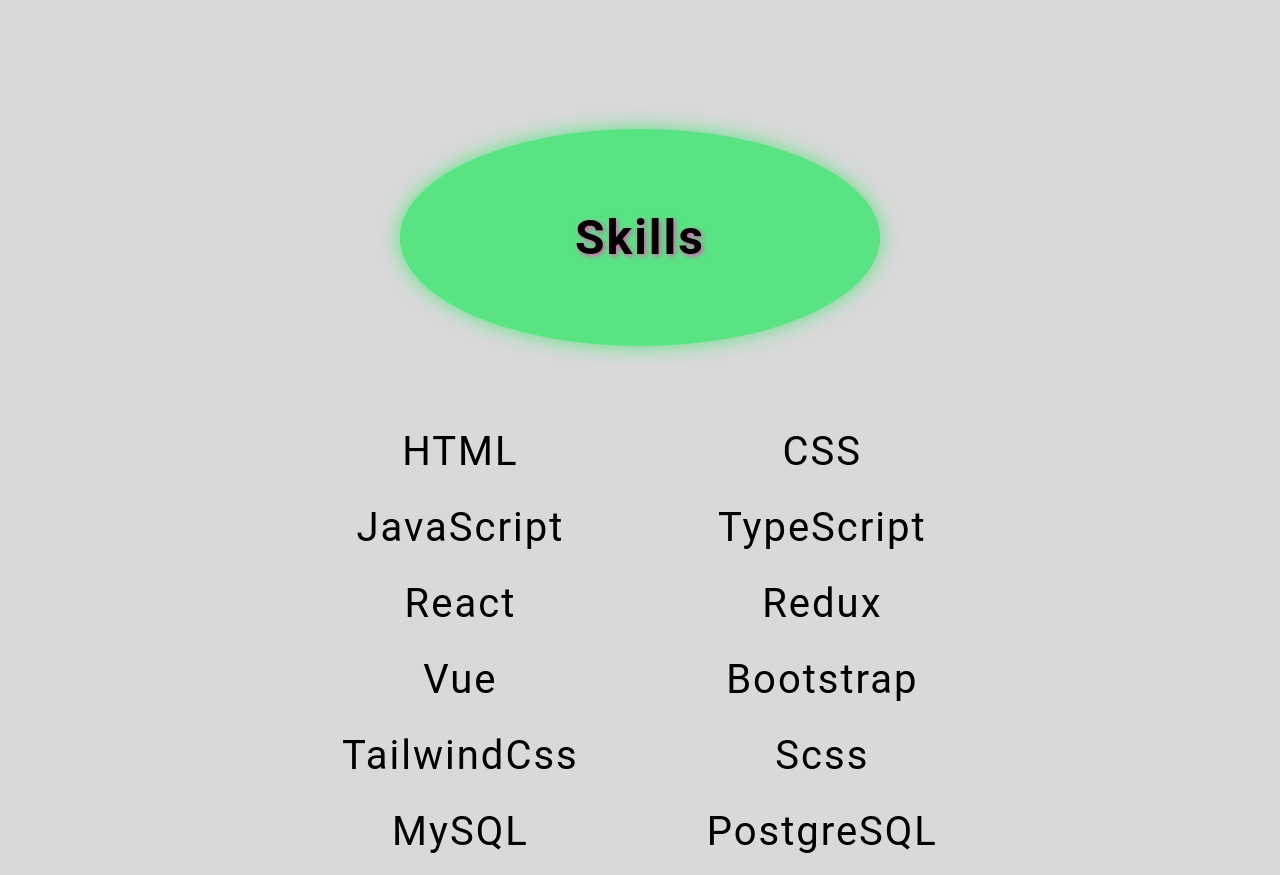
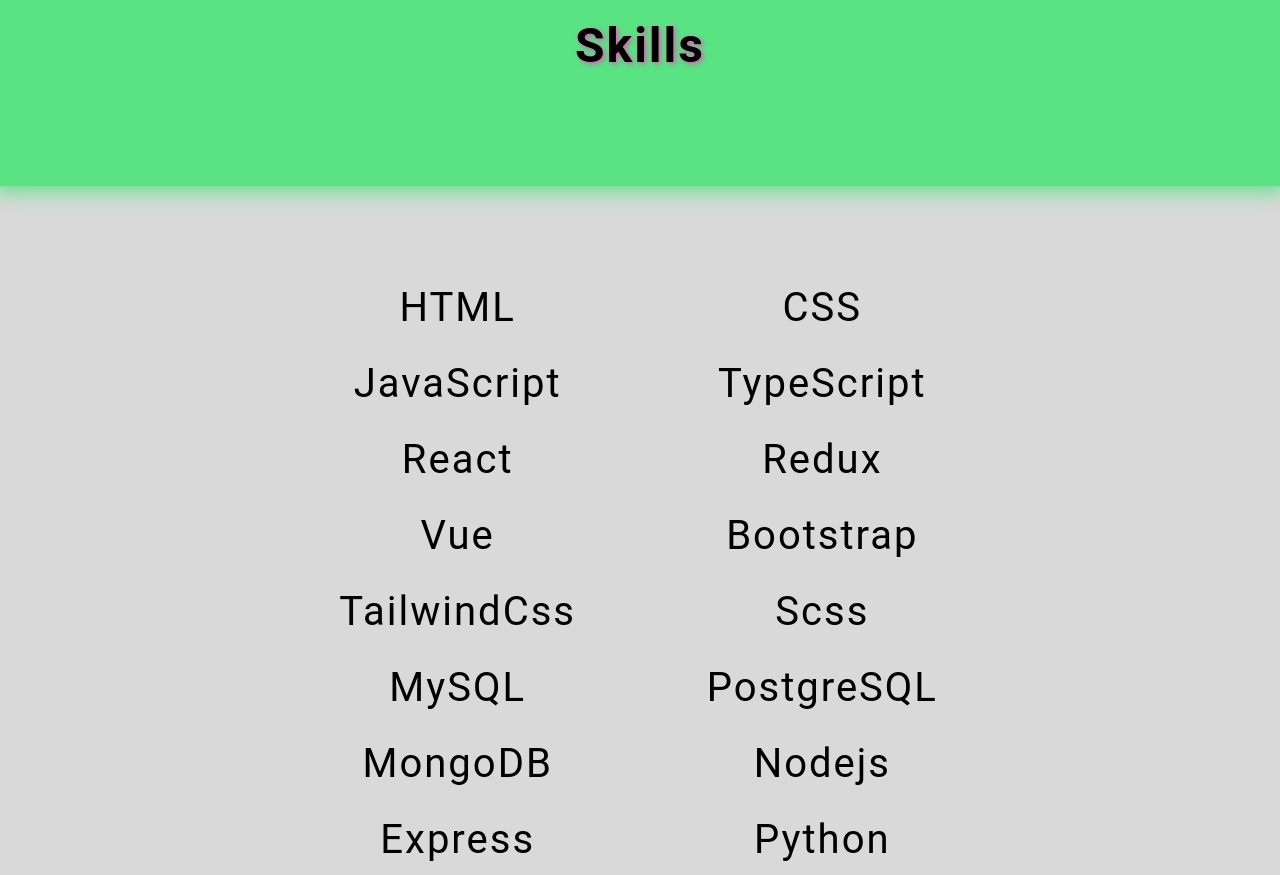
Before and after one commit to zirris512/my-portfolio, a React (Vite) app: page / in a window 1280 px wide. Shown: the part 2560-3435 px from the top of the page. Built offline with nearby package versions, Linux system fonts and the light colour scheme.

Commit message:
make section headers stretch across screen

```diff
--- a/src/Sections/ContactSection.module.scss
+++ b/src/Sections/ContactSection.module.scss
@@ -4,8 +4,4 @@
 	align-items: center;
 	justify-content: center;
 	gap: 3rem;
-
-	@media (min-width: 900px) {
-		width: 80%;
-	}
 }
--- a/src/components/SectionWrapper/SectionWrapper.jsx
+++ b/src/components/SectionWrapper/SectionWrapper.jsx
@@ -1,12 +1,12 @@
 import styles from "./SectionWrapper.module.scss";
 
 const SectionWrapper = (props) => {
-    return (
-        <section className={styles.wrapper} id={props.id}>
-            <h1 className={styles.header}>{props.title}</h1>
-            {props.children}
-        </section>
-    );
+	return (
+		<section className={styles.wrapper} id={props.id}>
+			<h1 className={styles.header}>{props.title}</h1>
+			<div className={styles.container}>{props.children}</div>
+		</section>
+	);
 };
 
 export default SectionWrapper;
--- a/src/components/SectionWrapper/SectionWrapper.module.scss
+++ b/src/components/SectionWrapper/SectionWrapper.module.scss
@@ -1,8 +1,6 @@
 @use "../../variables" as v;
 
 .wrapper {
-	margin-inline: 5rem;
-	padding: 2rem;
 	display: flex;
 	flex-direction: column;
 	justify-content: center;
@@ -11,20 +9,23 @@
 }
 
 .header {
-	padding-block: 5rem;
+	padding-block: 7rem;
 	text-align: center;
 	color: #000;
-	margin-block: 5rem;
+	margin-block: 6rem;
 	width: 100%;
-	border-radius: 50%;
+	// border-radius: 50%;
 	background-color: v.$primary-color;
-	box-shadow: 0 0 20px v.$primary-color;
+	box-shadow: 0 0 20px 5px v.$primary-color;
 	text-shadow: 2px 2px 5px v.$secondary-color;
 }
 
+.container {
+	margin-inline: 5rem;
+}
+
 @media (min-width: 1200px) {
-	.wrapper {
+	.container {
 		margin-inline: 20rem;
-		padding: 5rem;
 	}
 }
```
